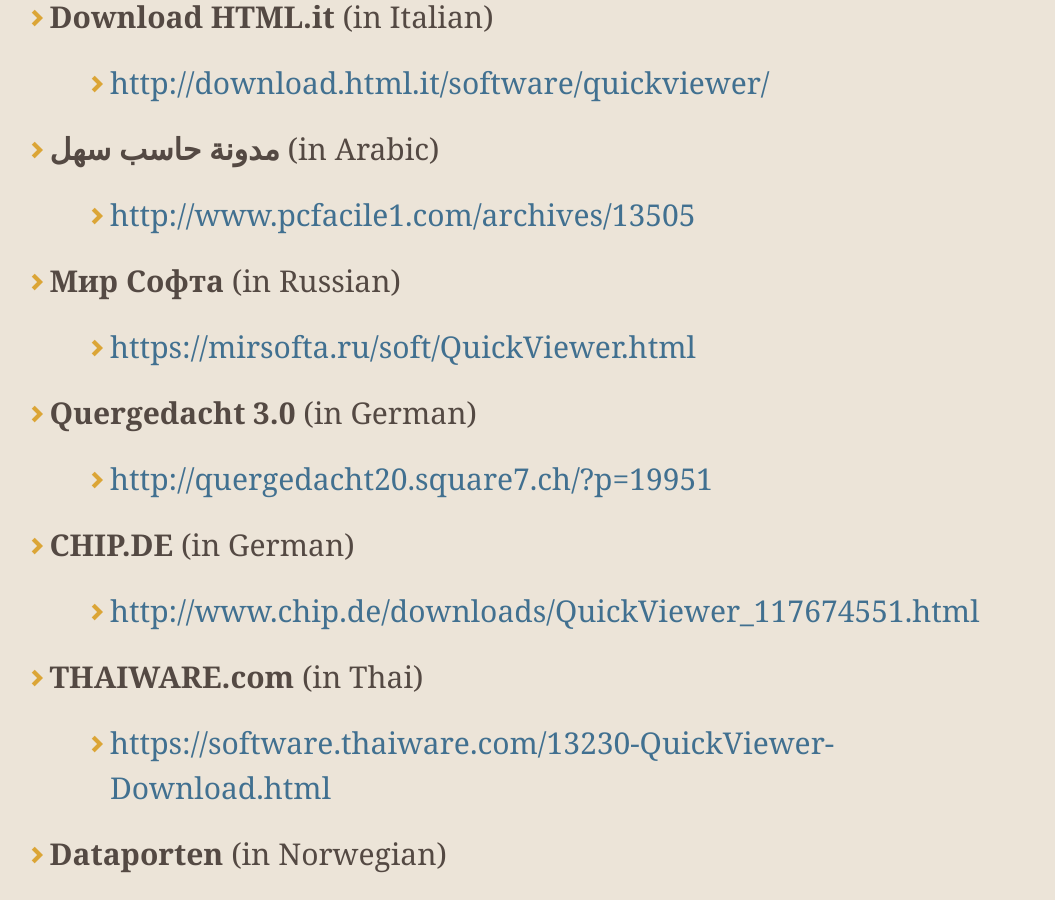
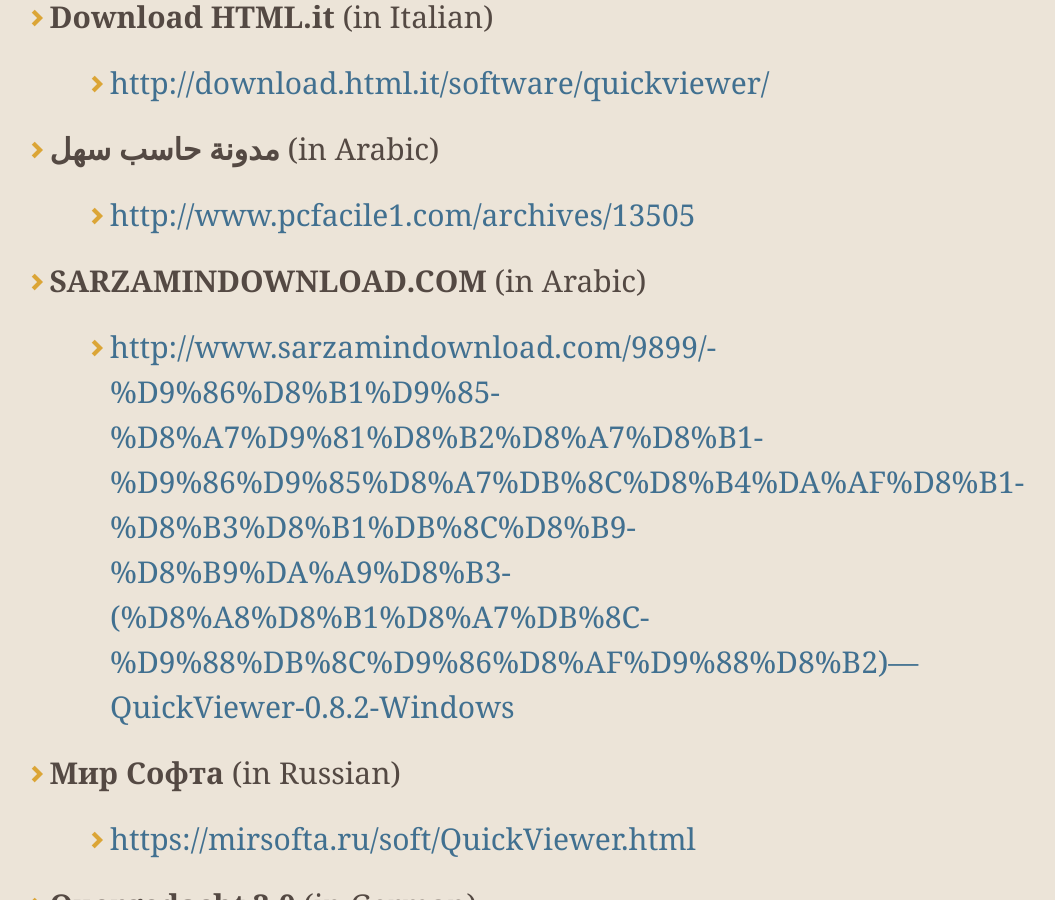
Before and after one commit to kanryu/quickviewer, a Jekyll site: the page built from docs/index.md, in a window 1280 px wide and 900 px high, scrolled down 6129 px. Shown: the whole window, without its empty margins (179-1234 px from the left). Built offline with Jekyll 4.4.1, drawn with Linux system fonts in a browser that asks for light colours; nearby versions of some CDN libraries; comment, search, counter and statistics services are not loaded; our own code applies the rules of GitHub Pages for plain Markdown files.

Commit message:
Update index.md

```diff
--- a/docs/index.md
+++ b/docs/index.md
@@ -99,6 +99,8 @@ You can also clone the latest source code from **[this repository.](https://gith
     - [http://download.html.it/software/quickviewer/](http://download.html.it/software/quickviewer/)
 - **مدونة حاسب سهل** (in Arabic)
     - [http://www.pcfacile1.com/archives/13505](http://www.pcfacile1.com/archives/13505)
+- **SARZAMINDOWNLOAD.COM** (in Arabic)
+    - [http://www.sarzamindownload.com/9899/-%D9%86%D8%B1%D9%85-%D8%A7%D9%81%D8%B2%D8%A7%D8%B1-%D9%86%D9%85%D8%A7%DB%8C%D8%B4%DA%AF%D8%B1-%D8%B3%D8%B1%DB%8C%D8%B9-%D8%B9%DA%A9%D8%B3-(%D8%A8%D8%B1%D8%A7%DB%8C-%D9%88%DB%8C%D9%86%D8%AF%D9%88%D8%B2)---QuickViewer-0.8.2-Windows](http://www.sarzamindownload.com/9899/-%D9%86%D8%B1%D9%85-%D8%A7%D9%81%D8%B2%D8%A7%D8%B1-%D9%86%D9%85%D8%A7%DB%8C%D8%B4%DA%AF%D8%B1-%D8%B3%D8%B1%DB%8C%D8%B9-%D8%B9%DA%A9%D8%B3-(%D8%A8%D8%B1%D8%A7%DB%8C-%D9%88%DB%8C%D9%86%D8%AF%D9%88%D8%B2)---QuickViewer-0.8.2-Windows)
 - **Мир Софта** (in Russian)
     - [https://mirsofta.ru/soft/QuickViewer.html](https://mirsofta.ru/soft/QuickViewer.html)
 - **Quergedacht 3.0** (in German)
```
